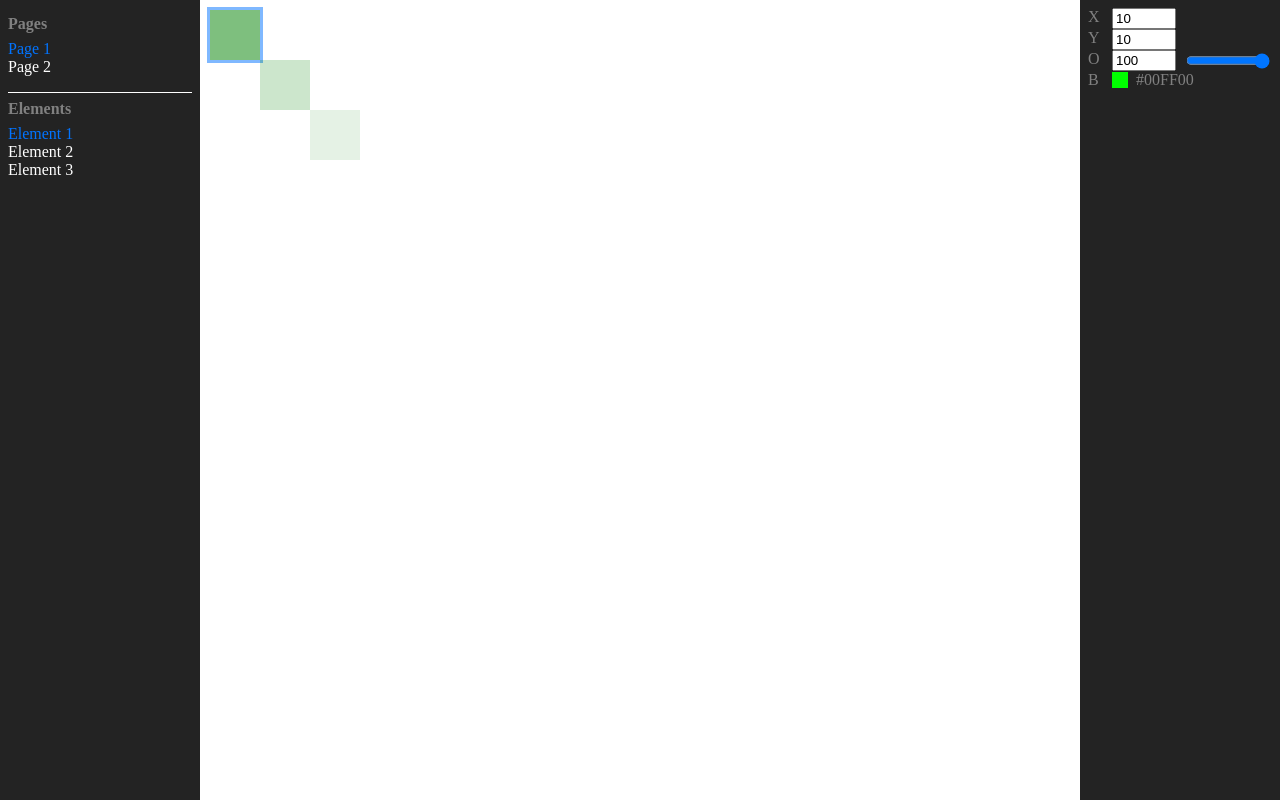
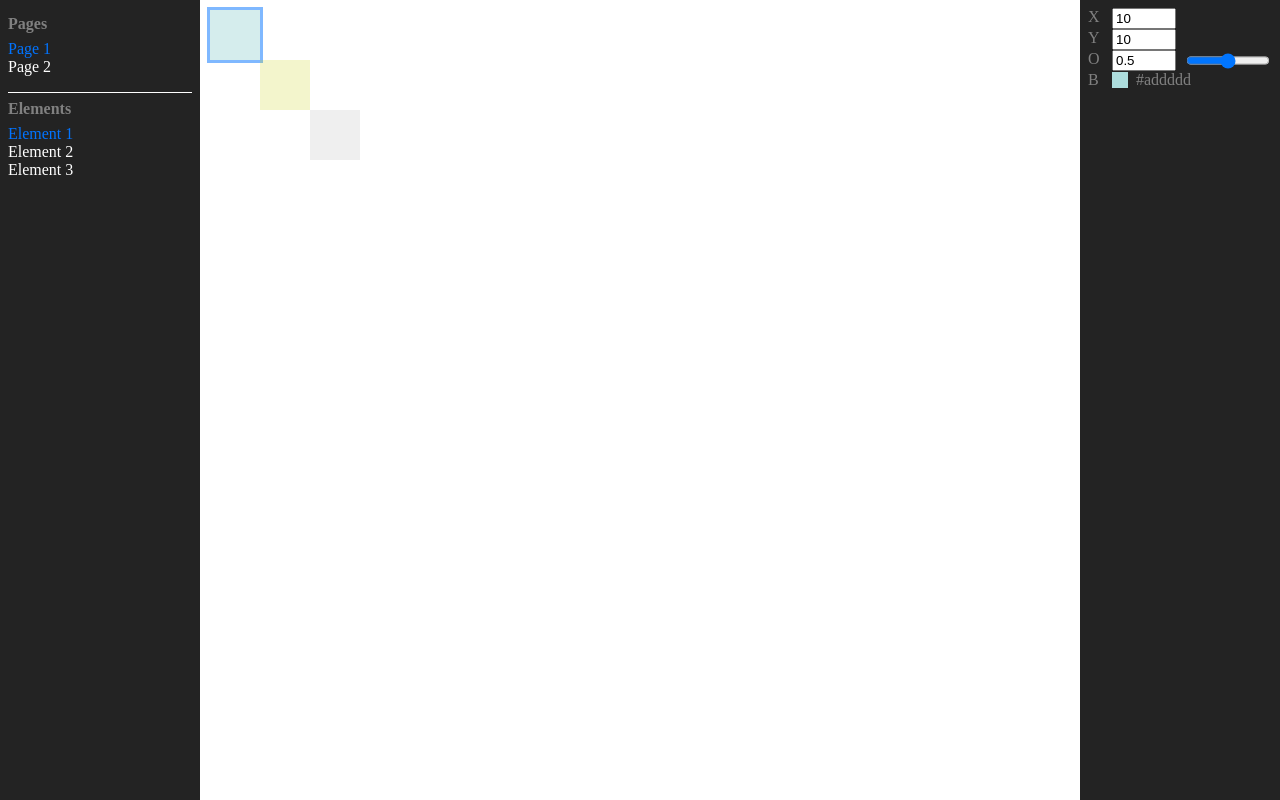
Before and after one commit to codeewander/phase-challenge, a React (Create React App) app: page / in a window 1280 px wide. Built offline with nearby package versions, Linux system fonts and the light colour scheme.

Commit message:
[Feat] set right panel data

```diff
--- a/src/Canvas.js
+++ b/src/Canvas.js
@@ -15,25 +15,30 @@ const Block = styled.div`
   left: ${(props) => props.x}px;
   top: ${(props) => props.y}px;
   opacity: ${(props) => props.o};
-  background: green;
+  background: ${(props) => props.b};
   outline: ${(props) => (props.active ? 3 : 0)}px solid #0274ff;
 `
 
 const Canvas = () => {
-  const {data, setData} = useContext(DataContext)
+  const { data, setData } = useContext(DataContext)
   const canvasElementIds = data.directory.find(
     (page) => page.id === data.selectedPage
   ).elements
-  console.log(canvasElementIds,'canvasElementIds')
   const elements = data.elements.filter((element) =>
     canvasElementIds.includes(element.id)
   )
-  console.log(elements,'elements')
 
   return (
     <CanvasWrapper>
       {elements.map((element) => (
-        <Block x={element.detail.x} y={element.detail.y} o={element.detail.o} key={element.id} active={element.id === data.selectedElement}/>
+        <Block
+          x={element.detail.x}
+          y={element.detail.y}
+          o={element.detail.o}
+          b={element.detail.b}
+          key={element.id}
+          active={element.id === data.selectedElement}
+        />
       ))}
     </CanvasWrapper>
   )
--- a/src/ColorPicker.js
+++ b/src/ColorPicker.js
@@ -1,33 +1,33 @@
-import React, { useRef, useEffect } from "react";
-import styled from "styled-components";
+import React, { useRef, useEffect } from 'react'
+import styled from 'styled-components'
 
 const ColorPickerWrapper = styled.div`
   width: 16px;
   height: 16px;
   align-self: center;
   overflow: hidden;
-`;
+`
 const ColorInput = styled.input`
   opacity: 0;
   display: block;
   width: 32px;
   height: 32px;
   border: none;
-`;
+`
 ColorInput.defaultProps = {
-  type: "color"
-};
-const ColorPicker = () => {
-  const ref = useRef();
-  const inputRef = useRef();
+  type: 'color',
+}
+const ColorPicker = ({ color }) => {
+  const ref = useRef()
+  const inputRef = useRef()
   useEffect(() => {
-    ref.current.style.background = inputRef.current.value;
-  }, []);
+    ref.current.style.background = inputRef.current.value
+  }, [color])
   return (
     <ColorPickerWrapper ref={ref}>
-      <ColorInput value="#00FF00" ref={inputRef} />
+      <ColorInput value={color} ref={inputRef} />
     </ColorPickerWrapper>
-  );
-};
+  )
+}
 
-export default ColorPicker;
+export default ColorPicker
--- a/src/Elements.js
+++ b/src/Elements.js
@@ -23,7 +23,7 @@ const Elements = () => {
     setData({
       ...data,
       selectedElement: id,
-      targetElementData: data.elements.find((element) => element.id === id)
+      targetElementData: data.elements.find((element) => element.id === id).detail
     })
   };
   return (
--- a/src/RightPanel.js
+++ b/src/RightPanel.js
@@ -1,32 +1,53 @@
-import React from "react";
-import styled from "styled-components";
-import ColorPicker from "./ColorPicker";
+import React, { useState, useEffect,useContext } from 'react'
+import styled from 'styled-components'
+import ColorPicker from './ColorPicker'
+import { DataContext } from './contexts/DataContext'
+
 const RightPanelWrapper = styled.div`
   padding: 8px;
-`;
+`
 const Label = styled.label`
   display: grid;
   grid-template-columns: 16px auto minmax(0, 1fr);
   grid-gap: 8px;
-`;
+`
 const RightPanel = () => {
+  const { data, setData } = useContext(DataContext)
+  const [fields, setValues] = useState({
+    x: 0,
+    y: 0,
+    o: 0,
+    b: '',
+    id: null,
+  });
+
+  useEffect(()=>{
+    setValues({
+      id: data.targetElementData.id,
+      x: data.targetElementData.x,
+      y: data.targetElementData.y,
+      o: data.targetElementData.o,
+      b: data.targetElementData.b,
+    })
+  },[data.targetElementData])
+
   return (
     <RightPanelWrapper>
       <Label>
-        X <input type="number" min={0} max={999} value={10} />
+        X <input type="number" min={0} max={999} value={fields.x} />
       </Label>
       <Label>
-        Y <input type="number" min={0} max={999} value={10} />
+        Y <input type="number" min={0} max={999} value={fields.y} />
       </Label>
       <Label>
-        O <input type="number" min={0} max={100} value={100} />
-        <input type="range" min={0} max={100} value={100} />
+        O <input type="number" min={0} max={1} value={fields.o} step={0.1}/>
+        <input type="range" min={0} max={1} value={fields.o} step={0.1}/>
       </Label>
       <Label>
-        B <ColorPicker /> #00FF00
+        B <ColorPicker color={fields.b}/> {fields.b}
       </Label>
     </RightPanelWrapper>
-  );
-};
+  )
+}
 
-export default RightPanel;
+export default RightPanel
```
